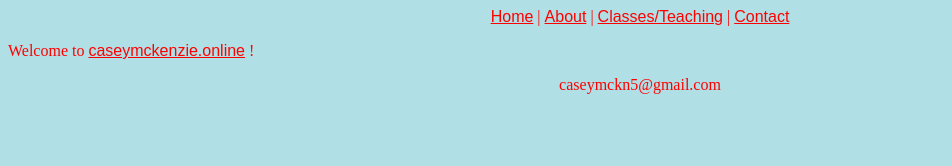
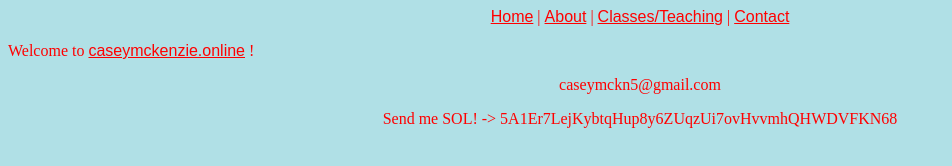
Before and after one commit to caseyjones5/my-website, a plain HTML site: page contact.html in a window 1280 px wide. Shown: the whole page, without its empty margins (0-952 px from the left). Drawn offline with Linux system fonts and the light colour scheme.

Commit message:
Update contact.html

```diff
--- a/contact.html
+++ b/contact.html
@@ -19,7 +19,10 @@
 		</nav></center>
 			<p>Welcome to <a href = "https://caseymckenzie.online/index.html">caseymckenzie.online</a> !</p>
 		<div>
-            <center><p>caseymckn5@gmail.com</p></center>
+            <center>
+				<p>caseymckn5@gmail.com</p>
+				<p>Send me SOL! -> 5A1Er7LejKybtqHup8y6ZUqzUi7ovHvvmhQHWDVFKN68</p>
+			</center>
         </div>
         <!-- Load external JavaScript -->
         <script src="scripts.js"></script>
```
